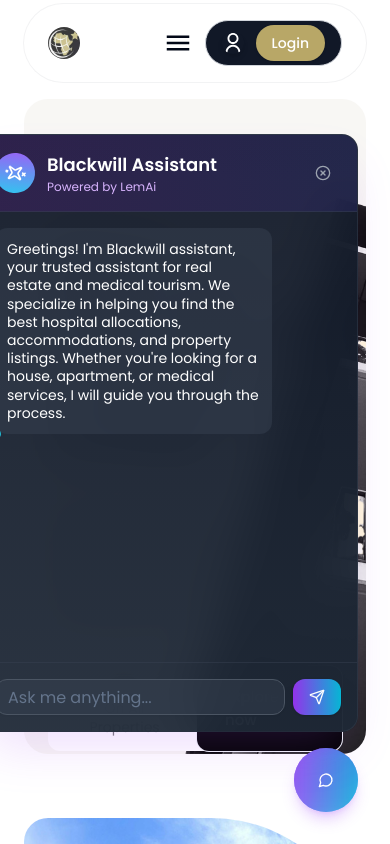
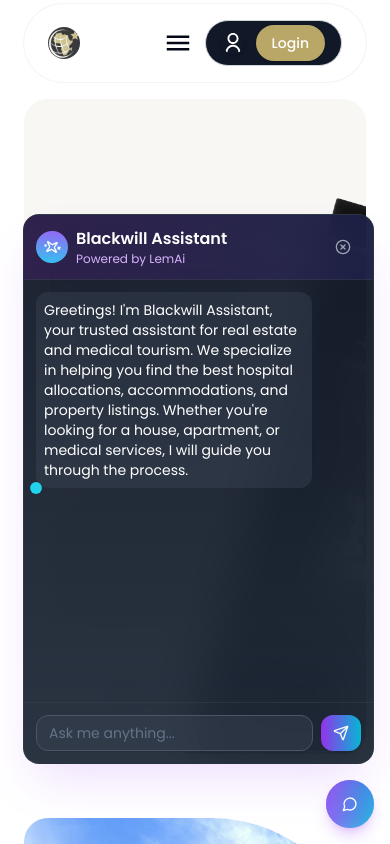
Before and after one commit to lemajr/Real_estate, a Next.js app: page / in a window 390 px wide. Both pictures are taken after a click on the button 326 px from the left and 780 px from the top of the page. Shown: the top 844 px of the page. Built offline with nearby package versions, Linux system fonts and the light colour scheme; no server answers; a web font is replaced by a local one.

Commit message:
adding chatbbbot assistance

```diff
--- a/components/ai/chat.tsx
+++ b/components/ai/chat.tsx
@@ -7,41 +7,36 @@
 import { motion, AnimatePresence } from "framer-motion"
 import { Button } from "@/components/ui/button"
 import { Input } from "@/components/ui/input"
-import {
-  MessageCircle,
-  Send,
-  Loader2,
-  XCircle,
-  Sparkles
-} from "lucide-react"
-
+import { MessageCircle, Send, Loader2, XCircle, Sparkles } from "lucide-react"
 
 type CodeProps = {
-  inline?: boolean;
-  className?: string;
-  children?: React.ReactNode;
+  inline?: boolean
+  className?: string
+  children?: React.ReactNode
 }
 
 export default function Chat() {
   const [isChatOpen, setIsChatOpen] = useState(false)
   const { messages, input, handleInputChange, handleSubmit, isLoading, stop, reload, error } = useChat({
     api: "api/gemini",
-    initialMessages: [{
+    initialMessages: [
+      {
         id: "welcome",
         role: "assistant",
-      content: "Greetings! I'm Blackwill assistant, your trusted assistant for real estate and medical tourism. We specialize in helping you find the best hospital allocations, accommodations, and property listings. Whether you're looking for a house, apartment, or medical services, I will guide you through the process."
-
-    }]
+        content:
+          "Greetings! I'm Blackwill Assistant, your trusted assistant for real estate and medical tourism. We specialize in helping you find the best hospital allocations, accommodations, and property listings. Whether you're looking for a house, apartment, or medical services, I will guide you through the process.",
+      },
+    ],
   })
   const scrollRef = useRef<HTMLDivElement>(null)
 
   useEffect(() => {
     if (scrollRef.current) {
-      scrollRef.current.scrollIntoView({ behavior: 'smooth' })
+      scrollRef.current.scrollIntoView({ behavior: "smooth" })
     }
   }, [messages])
 
-  const toggleChat = () => setIsChatOpen(prev => !prev)
+  const toggleChat = () => setIsChatOpen((prev) => !prev)
 
   const containerVariants = {
     hidden: { opacity: 0, scale: 0.9, y: 100 },
@@ -52,15 +47,15 @@
       transition: {
         type: "spring",
         stiffness: 260,
-        damping: 20
-      }
+        damping: 20,
+      },
     },
     exit: {
       opacity: 0,
       scale: 0.9,
       y: 100,
-      transition: { duration: 0.2 }
-    }
+      transition: { duration: 0.2 },
+    },
   }
 
   const messageVariants = {
@@ -68,28 +63,28 @@
     visible: {
       opacity: 1,
       y: 0,
-      transition: { duration: 0.3 }
-    }
+      transition: { duration: 0.3 },
+    },
   }
 
   return (
     <>
       {/* Floating Chat Button */}
       <motion.div
-        className="fixed bottom-8 right-8 z-50"
+        className="fixed bottom-4 right-4 sm:bottom-8 sm:right-8 z-50"
         whileHover={{ scale: 1.1 }}
         whileTap={{ scale: 0.95 }}
       >
         <Button
           onClick={toggleChat}
-          className="relative overflow-hidden rounded-full w-16 h-16 bg-gradient-to-br from-purple-600 via-indigo-500 to-cyan-400 p-0 shadow-lg shadow-purple-500/30"
+          className="relative overflow-hidden rounded-full w-12 h-12 sm:w-16 sm:h-16 bg-gradient-to-br from-purple-600 via-indigo-500 to-cyan-400 p-0 shadow-lg shadow-purple-500/30"
         >
           <motion.div
             className="absolute inset-0 bg-gradient-to-tr from-transparent to-white/20"
             animate={{ rotate: 360 }}
             transition={{ duration: 4, repeat: Infinity, ease: "linear" }}
           />
-          <MessageCircle className="w-8 h-8 text-white relative z-10" />
+          <MessageCircle className="w-6 h-6 sm:w-8 sm:h-8 text-white relative z-10" />
           <motion.div
             className="absolute -inset-1 bg-gradient-to-r from-purple-500 to-cyan-500 blur opacity-75"
             animate={{ scale: [1, 1.2, 1] }}
@@ -106,22 +101,28 @@
             initial="hidden"
             animate="visible"
             exit="exit"
-            className="fixed bottom-28 right-8 z-50 w-[380px] max-h-[80vh]"
+            className="fixed bottom-20 sm:bottom-28 right-4 sm:right-8 z-50 w-[90vw] max-w-[380px] sm:w-[380px] max-h-[70vh] sm:max-h-[80vh]"
           >
             <div className="relative bg-gradient-to-b from-gray-900/95 to-gray-800/95 backdrop-blur-xl rounded-2xl shadow-2xl shadow-purple-500/20 border border-gray-700/50 overflow-hidden">
               {/* Header */}
-              <div className="p-4 border-b border-gray-700/50 bg-gradient-to-r from-purple-900/30 to-indigo-900/30">
+              <div className="p-3 sm:p-4 border-b border-gray-700/50 bg-gradient-to-r from-purple-900/30 to-indigo-900/30">
                 <div className="flex items-center justify-between">
-                  <div className="flex items-center gap-3">
+                  <div className="flex items-center gap-2 sm:gap-3">
                     <motion.div
-                      className="w-10 h-10 rounded-full bg-gradient-to-br from-purple-500 to-cyan-400 flex items-center justify-center"
+                      className="w-8 h-8 sm:w-10 sm:h-10 rounded-full bg-gradient-to-br from-purple-500 to-cyan-400 flex items-center justify-center"
                       animate={{ rotate: 360 }}
-                      transition={{ duration: 20, repeat: Infinity, ease: "linear" }}
+                      transition={{
+                        duration: 20,
+                        repeat: Infinity,
+                        ease: "linear",
+                      }}
                     >
-                      <Sparkles className="w-5 h-5 text-white" />
+                      <Sparkles className="w-4 h-4 sm:w-5 sm:h-5 text-white" />
                     </motion.div>
                     <div>
-                      <h3 className="text-white font-semibold text-lg">Blackwill Assistant</h3>
+                      <h3 className="text-white font-semibold text-base sm:text-lg">
+                        Blackwill Assistant
+                      </h3>
                       <p className="text-xs text-purple-300">Powered by LemAi</p>
                     </div>
                   </div>
@@ -131,13 +132,13 @@
                     size="icon"
                     className="text-gray-400 hover:text-white hover:bg-gray-700/50 rounded-full"
                   >
-                    <XCircle className="w-5 h-5" />
+                    <XCircle className="w-4 h-4 sm:w-5 sm:h-5" />
                   </Button>
                 </div>
               </div>
 
               {/* Messages */}
-            <div className="h-[450px] overflow-y-auto p-4 space-y-4 scrollbar-thin scrollbar-thumb-purple-500/50 scrollbar-track-gray-800">
+              <div className="h-[50vh] sm:h-[450px] overflow-y-auto p-3 sm:p-4 space-y-3 sm:space-y-4 scrollbar-thin scrollbar-thumb-purple-500/50 scrollbar-track-gray-800">
                 {messages.map((message, index) => (
                   <motion.div
                     key={index}
@@ -147,44 +148,42 @@
                     className={`flex ${message.role === "user" ? "justify-end" : "justify-start"}`}
                   >
                     <div
-        className={`max-w-[80%] p-3 rounded-xl relative ${
+                      className={`max-w-[85%] sm:max-w-[80%] p-2 sm:p-3 rounded-xl relative ${
                         message.role === "user"
                           ? "bg-gradient-to-r from-purple-600 to-indigo-500 text-white"
                           : "bg-gray-700/50 text-white"
                       }`}
                     >
-
                       <ReactMarkdown
                         remarkPlugins={[remarkGfm]}
                         components={{
                           p: ({ children }) => (
-              <p className="text-white">{children}</p>
+                            <p className="text-white text-sm">{children}</p>
                           ),
-            code: ({ inline, children, className, ...props }: CodeProps) => (
+                          code: ({ inline, children, className, ...props }: CodeProps) =>
                             inline ? (
                               <code
-                  className={`bg-gray-800/50 px-1.5 py-0.5 rounded-md text-white ${className || ''}`}
+                                className={`bg-gray-800/50 px-1 sm:px-1.5 py-0.5 rounded-md text-white text-xs ${className || ""}`}
                                 {...props}
                               >
                                 {children}
                               </code>
                             ) : (
                               <pre
-                  className={`bg-gray-800/50 p-3 rounded-lg overflow-x-auto ${className || ''}`}
+                                className={`bg-gray-800/50 p-2 sm:p-3 rounded-lg overflow-x-auto ${className || ""}`}
                                 {...props}
                               >
-                  <code className="text-white">{children}</code>
+                                <code className="text-white text-xs ">{children}</code>
                               </pre>
-              )
                             ),
                           ul: ({ children }) => (
-              <ul className="list-disc pl-4 space-y-1 text-white">{children}</ul>
+                            <ul className="list-disc pl-4 space-y-1 text-white text-xs">{children}</ul>
                           ),
                           ol: ({ children }) => (
-              <ol className="list-decimal pl-4 space-y-1 text-white">{children}</ol>
+                            <ol className="list-decimal pl-4 space-y-1 text-white text-xs ">{children}</ol>
                           ),
                           li: ({ children }) => (
-              <li className="text-white">{children}</li>
+                            <li className="text-white text-sm ">{children}</li>
                           ),
                           strong: ({ children }) => (
                             <strong className="text-white">{children}</strong>
@@ -213,12 +212,12 @@
                     initial={{ opacity: 0 }}
                     animate={{ opacity: 1 }}
                   >
-      <Loader2 className="w-5 h-5 text-cyan-400 animate-spin" />
+                    <Loader2 className="w-4 h-4 sm:w-5 sm:h-5 text-cyan-400 animate-spin" />
                     <Button
                       variant="ghost"
                       size="sm"
                       onClick={stop}
-        className="text-gray-400 hover:text-white"
+                      className="text-gray-400 hover:text-white text-sm sm:text-base"
                     >
                       Cancel
                     </Button>
@@ -231,12 +230,12 @@
                     initial={{ opacity: 0 }}
                     animate={{ opacity: 1 }}
                   >
-      <span>Connection lost</span>
+                    <span className="text-sm sm:text-base">Connection lost</span>
                     <Button
                       variant="ghost"
                       size="sm"
                       onClick={() => reload()}
-        className="text-red-400 hover:text-red-300"
+                      className="text-red-400 hover:text-red-300 text-sm sm:text-base"
                     >
                       Retry
                     </Button>
@@ -246,20 +245,23 @@
               </div>
 
               {/* Input */}
-              <form onSubmit={handleSubmit} className="p-4 border-t border-gray-700/50">
+              <form
+                onSubmit={handleSubmit}
+                className="p-3 sm:p-4 border-t border-gray-700/50"
+              >
                 <div className="flex gap-2">
                   <Input
                     value={input}
                     onChange={handleInputChange}
                     placeholder="Ask me anything..."
-                    className="flex-1 bg-gray-700/50 border-gray-600 text-white placeholder-gray-400 rounded-xl focus:ring-2 focus:ring-purple-500 focus:border-transparent transition-all"
+                    className="flex-1 bg-gray-700/50 border-gray-600 text-white placeholder-gray-400 rounded-xl focus:ring-2 focus:ring-purple-500 focus:border-transparent transition-all text-sm sm:text-base"
                   />
                   <Button
                     type="submit"
                     disabled={isLoading}
-                    className="rounded-xl bg-gradient-to-r from-purple-600 to-cyan-500 hover:from-purple-700 hover:to-cyan-600 w-12 flex items-center justify-center"
+                    className="rounded-xl bg-gradient-to-r from-purple-600 to-cyan-500 hover:from-purple-700 hover:to-cyan-600 w-10 sm:w-12 flex items-center justify-center"
                   >
-                    <Send className="w-5 h-5" />
+                    <Send className="w-4 h-4 sm:w-5 sm:h-5" />
                   </Button>
                 </div>
               </form>
```
Lines whose indentation alone changed are shown as unchanged.
